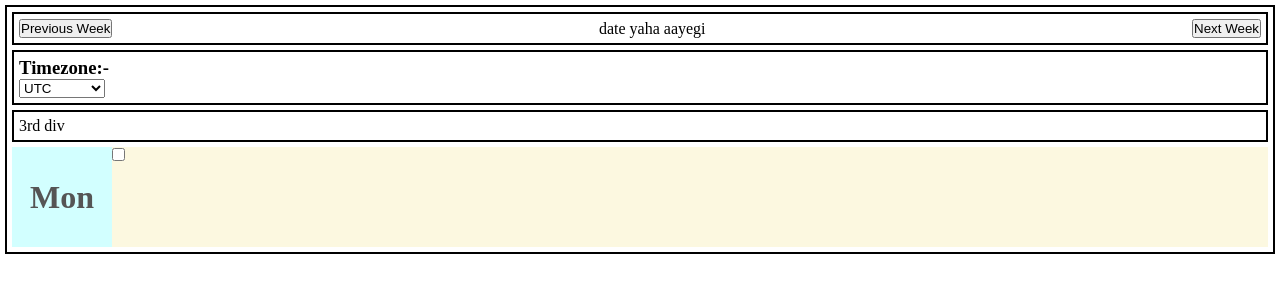
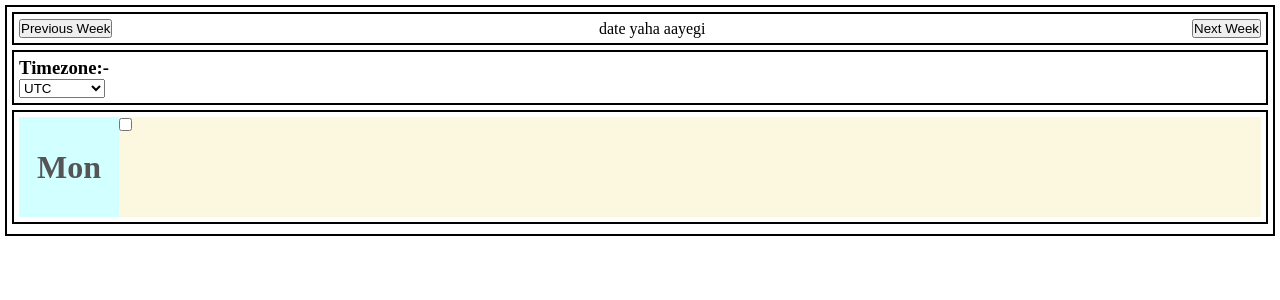
Before and after one commit to shuklarahul000051/react-js-practical, a React (Vite) app: page / in a window 1280 px wide. Shown: the top 300 px of the page. Built offline with nearby package versions, Linux system fonts and the light colour scheme.

Commit message:
feat<wip>: design table ui

```diff
--- a/src/components/table.jsx
+++ b/src/components/table.jsx
@@ -4,9 +4,9 @@ import "../styles/table.css";
 export default function Table() {
     return (
         <>
-            <div style={{ border: "2px solid black", padding: 5, marginBottom: "5px" }}>3rd div</div>
-
-            <Weekday />
+            <div style={{ border: "2px solid black", padding: 5, marginBottom: "5px" }}>
+                <Weekday />
+            </div>
         </>
     )
 }
```
